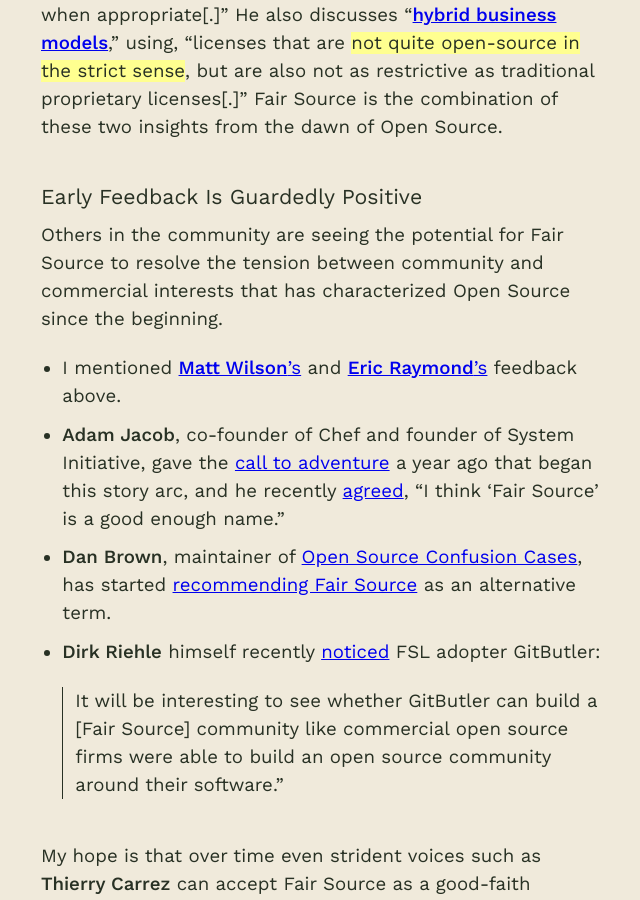
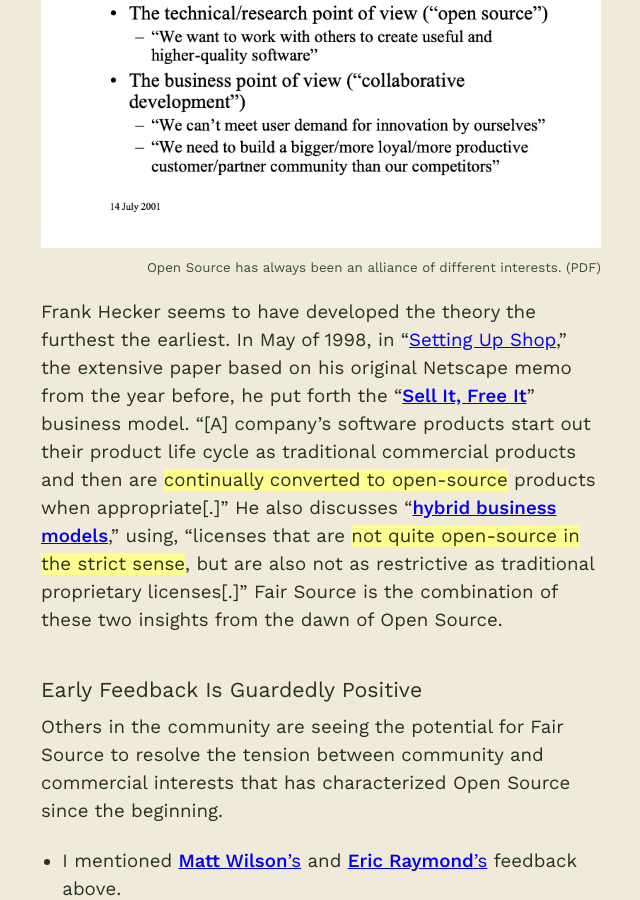
Before and after one commit to chadwhitacre/openpath, a Jekyll site: the page built from _posts/2024-06-20-the-historical-case-for-fair-source.md, in a window 1280 px wide and 900 px high, scrolled down 13060 px. Shown: the whole window, without its empty margins (319-959 px from the left). Built offline with Jekyll 4.4.1, drawn with Linux system fonts in a browser that asks for light colours; some web fonts are replaced; comment, search, counter and statistics services are not loaded.

Commit message:
More visual interest, more Frank

```diff
--- a/_posts/2024-06-20-the-historical-case-for-fair-source.md
+++ b/_posts/2024-06-20-the-historical-case-for-fair-source.md
@@ -379,6 +379,8 @@
 settled on for [FSL](https://fsl.software/), tightening from the four-year
 default in [BUSL](https://spdx.org/licenses/BUSL-1.1).
 
+{% include img.html src="underlying-points-of-view.webp" caption='Open Source has always been an alliance of different interests. (PDF)' url="https://frankhecker.com/writings/open-source-licensing.pdf" %}
+
 Frank Hecker seems to have developed the theory the furthest the earliest. In
 May of 1998, in "[Setting Up
 Shop](https://frankhecker.com/writings/setting-up-shop/)," the extensive paper
```
Also changed, not shown: 2024/the-historical-case-for-fair-source/underlying-points-of-view.webp (added).
